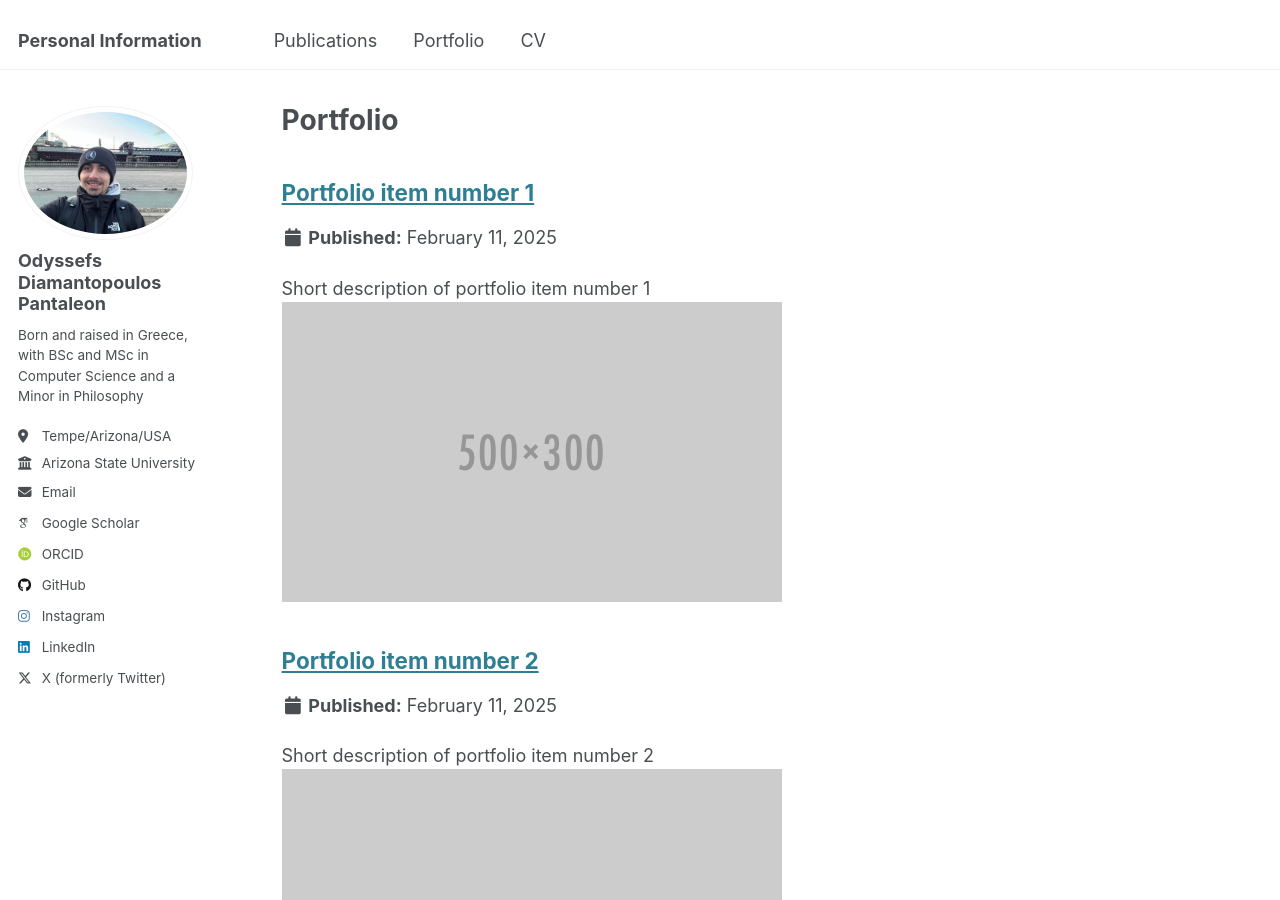
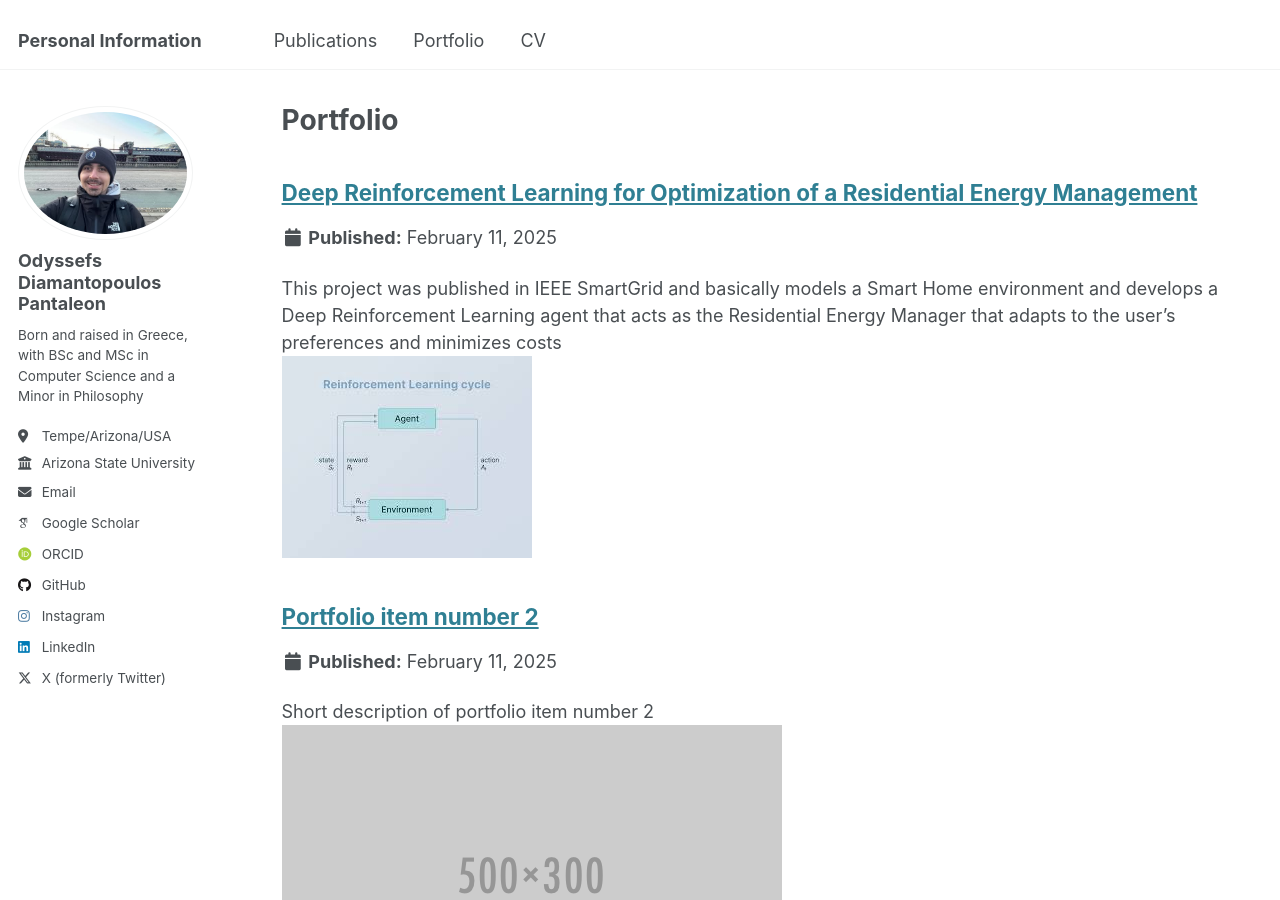
Before and after one commit to gody10/gody10.github.io, a Jekyll site: the page built from _pages/portfolio.html, in a window 1280 px wide and 900 px high. Built offline with Jekyll 4.4.1, drawn with Linux system fonts in a browser that asks for light colours; some web fonts are replaced.

Commit message:
Update Portofolio

```diff
--- a/_portfolio/portfolio-1.md
+++ b/_portfolio/portfolio-1.md
@@ -1,6 +1,6 @@
 ---
-title: "Portfolio item number 1"
-excerpt: "Short description of portfolio item number 1<br/><img src='/images/500x300.png'>"
+title: "Deep Reinforcement Learning for Optimization of a Residential Energy Management"
+excerpt: "This project was published in IEEE SmartGrid and basically models a Smart Home environment and develops a Deep Reinforcement Learning agent that acts as the Residential Energy Manager that adapts to the user's preferences and minimizes costs<br/><img src='/images/deep_rl.jpg'>"
 collection: portfolio
 ---
 
```
Also changed, not shown: images/deep_rl.jpg (added).
